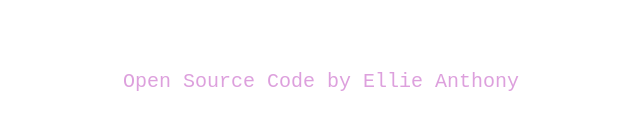
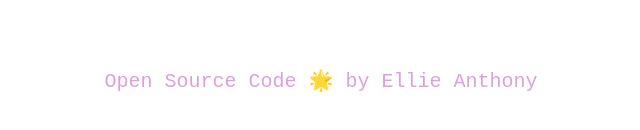
Before and after one commit to elliebanthony/dictionary-project, a React (Create React App) app: page / in a window 1280 px wide. Shown: the part 200-330 px from the top of the page, without its empty margins (319-959 px from the left). Built offline with nearby package versions, Linux system fonts and the light colour scheme.

Commit message:
fixed photos css and added emoji to footer

```diff
--- a/src/App.js
+++ b/src/App.js
@@ -16,7 +16,7 @@ function App() {
           rel="noopener noreferrer"
         >
           {" "}
-          Open Source Code{" "}
+          Open Source Code 🌟{" "}
         </a>{" "}
         by Ellie Anthony{" "}
       </footer>
--- a/src/dictionary.css
+++ b/src/dictionary.css
@@ -34,6 +34,9 @@ p {
   color: plum;
   font-family: "Courier New", Courier, monospace;
 }
+.results .col-4 {
+  padding: 10px;
+}
 .meaning {
   background-color: lavenderblush;
   text-align: center;
@@ -52,5 +55,4 @@ a {
 img {
   border-radius: 10px;
   padding: 10px;
-  margin: 10px;
 }
```
